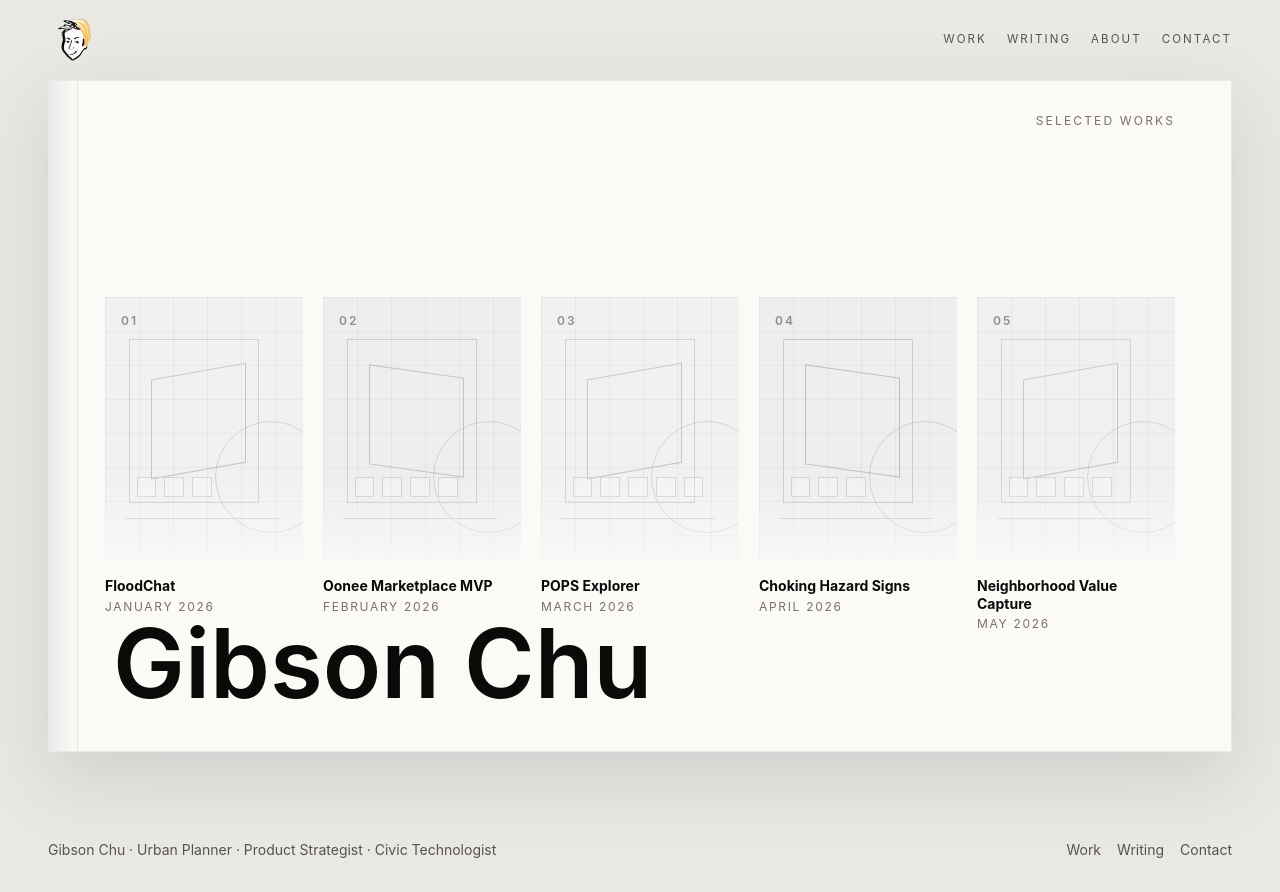
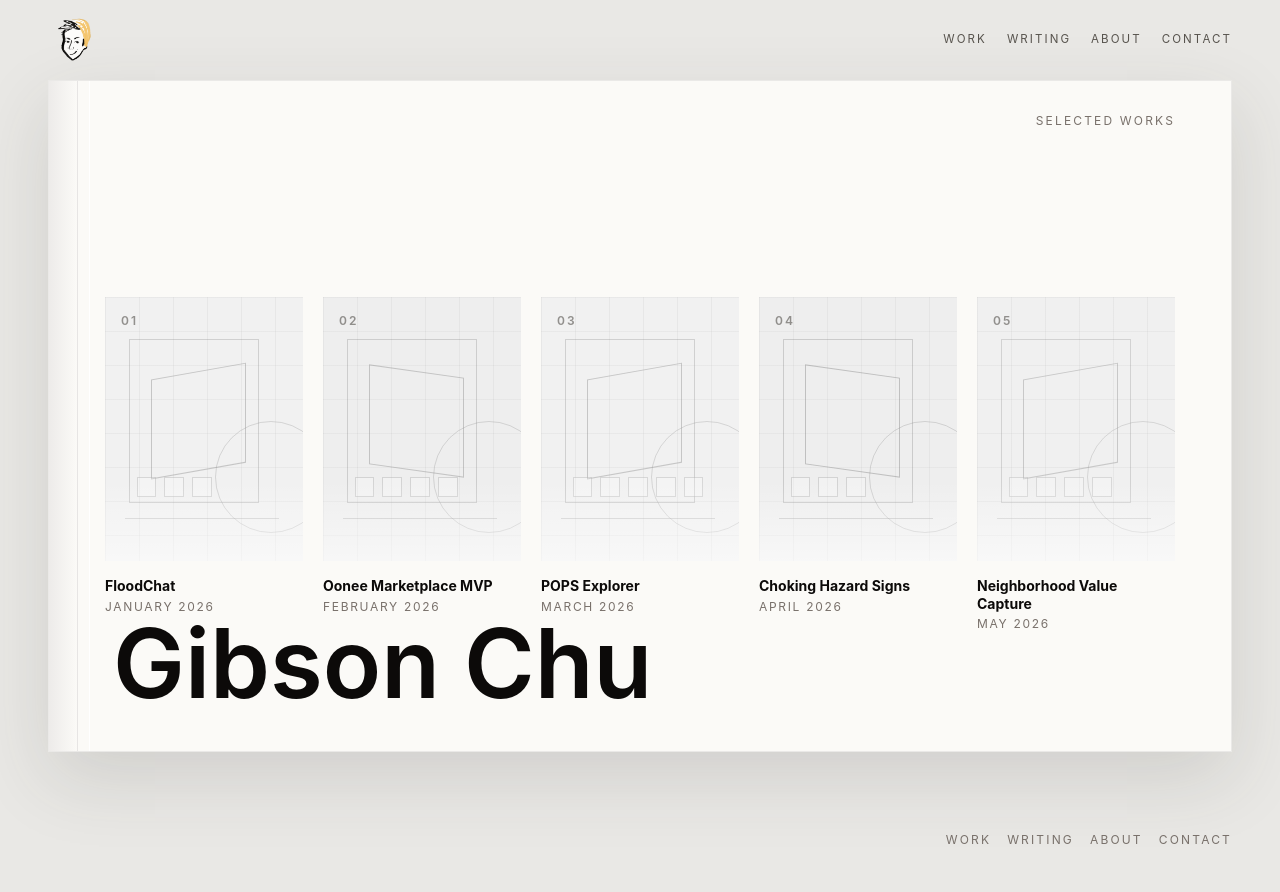
Before and after one commit to gibsonchu/portfolio-2026, a Next.js app: page / in a window 1280 px wide. Built offline with nearby package versions, Linux system fonts and the light colour scheme.

Commit message:
Simplify book footer navigation

```diff
--- a/components/Footer.tsx
+++ b/components/Footer.tsx
@@ -2,14 +2,16 @@ import Link from "next/link";
 
 export function Footer() {
   return (
-    <footer className="mx-auto flex w-full max-w-7xl flex-col gap-4 px-5 pb-8 pt-12 text-sm text-stone-600 sm:px-8 md:flex-row md:items-center md:justify-between lg:px-12">
-      <p>Gibson Chu · Urban Planner · Product Strategist · Civic Technologist</p>
-      <div className="flex gap-4">
+    <footer className="mx-auto flex w-full max-w-[92rem] justify-end px-5 pb-8 pt-10 text-xs uppercase tracking-[0.18em] text-stone-500 sm:px-8 lg:px-12">
+      <div className="flex flex-wrap justify-end gap-4">
         <Link href="/work" className="hover:text-stone-950">
           Work
         </Link>
         <Link href="/writing" className="hover:text-stone-950">
           Writing
+        </Link>
+        <Link href="/about" className="hover:text-stone-950">
+          About
         </Link>
         <Link href="/contact" className="hover:text-stone-950">
           Contact
```
